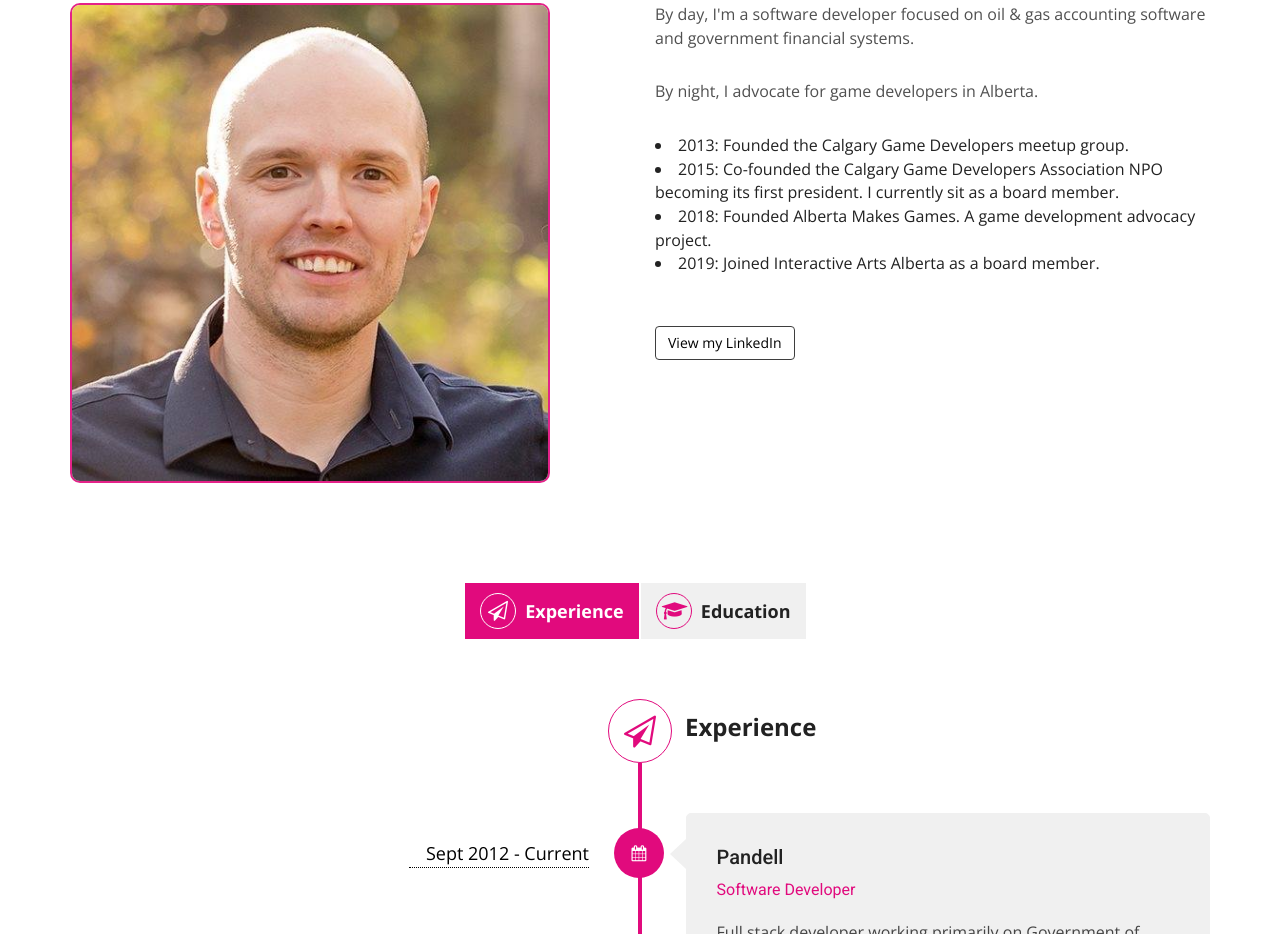
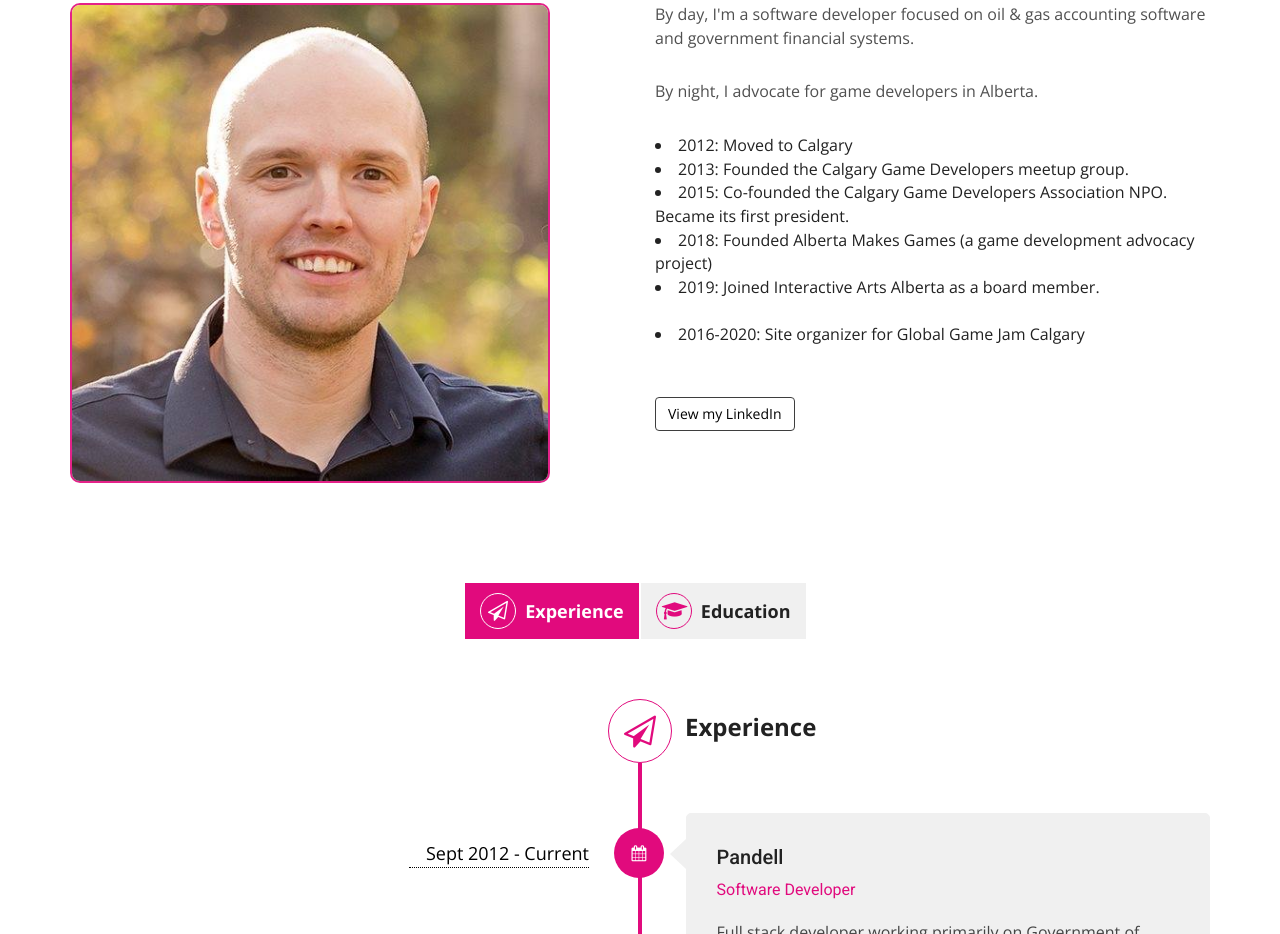
Before and after one commit to craigpfau/craigpfau, a plain HTML site: page index.html in a window 1280 px wide. Shown: the part 1036-1970 px from the top of the page. Drawn offline with nearby package versions, Linux system fonts and the light colour scheme.

Commit message:
Update About Me section

```diff
--- a/index.html
+++ b/index.html
@@ -127,10 +127,13 @@
 							<div class="about-text">
 								<p>By day, I'm a software developer focused on oil & gas accounting software and government financial systems.</p>
 								<p>By night, I advocate for game developers in Alberta.</p>
+								<li>2012: Moved to Calgary</li>
 								<li>2013: Founded the Calgary Game Developers meetup group.</li>
-								<li>2015: Co-founded the Calgary Game Developers Association NPO becoming its first president. I currently sit as a board member.</li>
-								<li>2018: Founded Alberta Makes Games. A game development advocacy project.</li>
+								<li>2015: Co-founded the Calgary Game Developers Association NPO. Became its first president.</li>
+								<li>2018: Founded Alberta Makes Games (a game development advocacy project)</li>
 								<li>2019: Joined Interactive Arts Alberta as a board member.</li>
+								</br>
+								<li>2016-2020: Site organizer for Global Game Jam Calgary</li>
 								<div class="button-holder">
 									<a class="btn btn-shutter-out-horizontal" href="https://www.linkedin.com/in/craigpfau/" target="_blank">View my LinkedIn</a>
 								</div><!-- end button-holder -->
```
